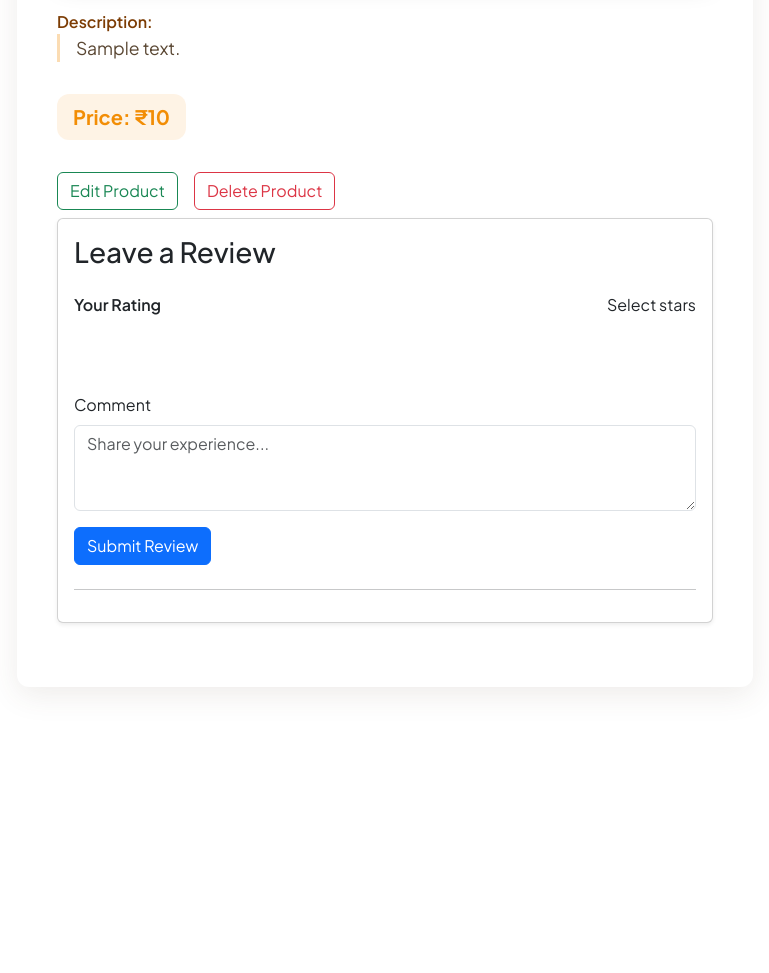
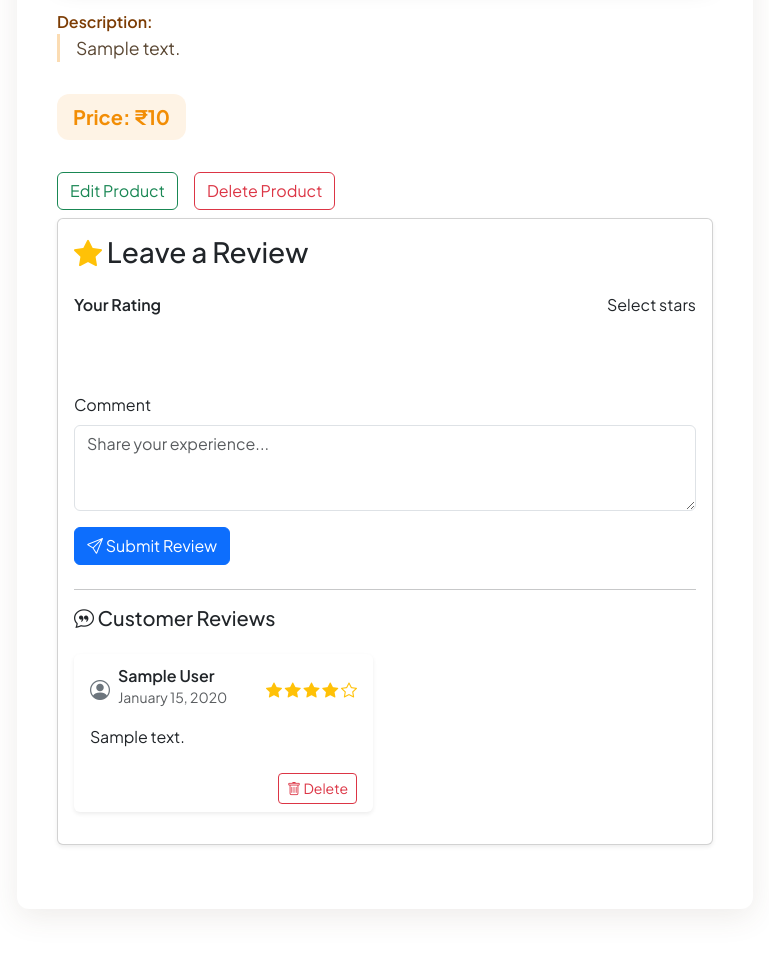
Before and after one commit to Anuraj-dev/EcoFinds, a Flask app: page /products/1 in a window 1280 px wide. Shown: the part 687-1660 px from the top of the page, without its empty margins (255-1024 px from the left). Before the commit the page ends 1379 px from the top, so only its background shows below. Run offline with Flask 3, Linux system fonts and the light colour scheme; tables that the repository leaves empty hold one stand-in row (values such as "Sample post"); grey boxes marked "Sample" are stand-in pictures.

Commit message:
Reviews are implemented Ecofinds V8

```diff
--- a/models/review.py
+++ b/models/review.py
@@ -15,7 +15,7 @@
     product_id: Mapped[str] = mapped_column(String(36), ForeignKey('product.id'), nullable=False)
     author: Mapped[str] = mapped_column(String(100), nullable=False)
     rating: Mapped[int] = mapped_column(Integer, nullable=False)  # Rating from 1-5
-    comment: Mapped[str] = mapped_column(Text, nullable=True)
+    comment: Mapped[str] = mapped_column(Text, nullable=False)
     created_at: Mapped[datetime] = mapped_column(DateTime, default=datetime.utcnow)
 
     # Relationship back to Product
--- a/templates/layouts/layout.html
+++ b/templates/layouts/layout.html
@@ -50,6 +50,9 @@
       integrity="sha512-iecdLmaskl7CVkqkXNQ/ZH/XLlvWZOJyj7Yy7tcenmpD1ypASozpmT/E0iPtmFIB46ZmdtAc9eNBvH0H/ZpiBw=="
       crossorigin="anonymous"
       referrerpolicy="no-referrer" />
+    <link
+      rel="stylesheet"
+      href="https://cdn.jsdelivr.net/npm/bootstrap-icons@1.11.3/font/bootstrap-icons.min.css" />
   </head>
   <body>
     {% include "layouts/navbar.html" %} {% block body %}{% endblock %}
--- a/templates/show.html
+++ b/templates/show.html
@@ -120,6 +120,67 @@
               </form>
             </div>
             <hr />
+            <!-- All Reviews -->
+            <h5 class="mb-4">
+              <i class="bi bi-chat-quote"></i> Customer Reviews
+            </h5>
+
+            {% if product.reviews and product.reviews|length > 0 %}
+            <div class="row">
+              {% for review in product.reviews %}
+              <div class="col-md-6 mb-3">
+                <div class="card h-100 border-0 shadow-sm">
+                  <div class="card-body">
+                    <div
+                      class="d-flex justify-content-between align-items-center mb-3">
+                      <div class="d-flex align-items-center">
+                        <div class="reviewer-avatar me-2">
+                          <i
+                            class="bi bi-person-circle text-secondary fs-5"></i>
+                        </div>
+
+                        <div>
+                          <h6 class="card-subtitle mb-0 fw-semibold">
+                            {{ review.author }}
+                          </h6>
+                          <small class="text-muted">
+                            {% if review.created_at %} {{
+                            review.created_at.strftime('%B %d, %Y') }} {% else
+                            %} Verified reviewer {% endif %}
+                          </small>
+                        </div>
+                      </div>
+                      <div>
+                        {% for i in range(review.rating) %}
+                        <i class="bi bi-star-fill text-warning"></i>
+                        {% endfor %} {% for i in range(review.rating, 5) %}
+                        <i class="bi bi-star text-warning"></i>
+                        {% endfor %}
+                      </div>
+                    </div>
+                    <p class="card-text mt-3">{{ review.comment }}</p>
+                  </div>
+                  <div class="card-footer bg-transparent border-0 text-end">
+                    <form
+                      method="POST"
+                      action="/products/{{product.id}}/reviews/{{review.id}}/delete">
+                      <button
+                        class="btn btn-sm btn-outline-danger"
+                        type="submit">
+                        <i class="bi bi-trash"></i> Delete
+                      </button>
+                    </form>
+                  </div>
+                </div>
+              </div>
+              {% endfor %}
+            </div>
+            {% else %}
+            <div class="alert alert-info">
+              <i class="bi bi-info-circle"></i> No reviews yet. Be the first to
+              leave a review!
+            </div>
+            {% endif %}
           </div>
         </div>
       </div>
```
